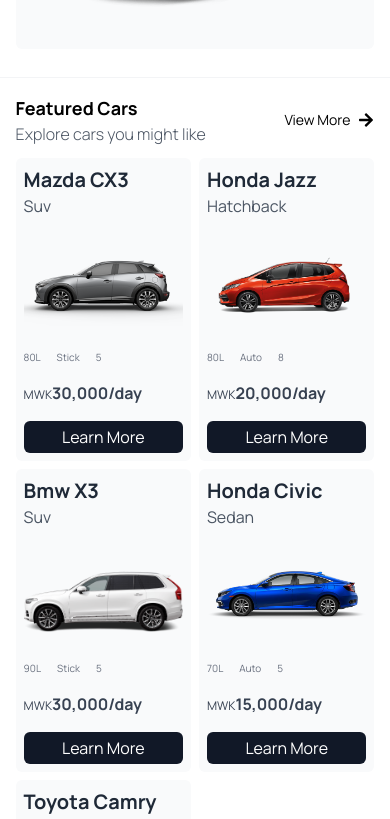
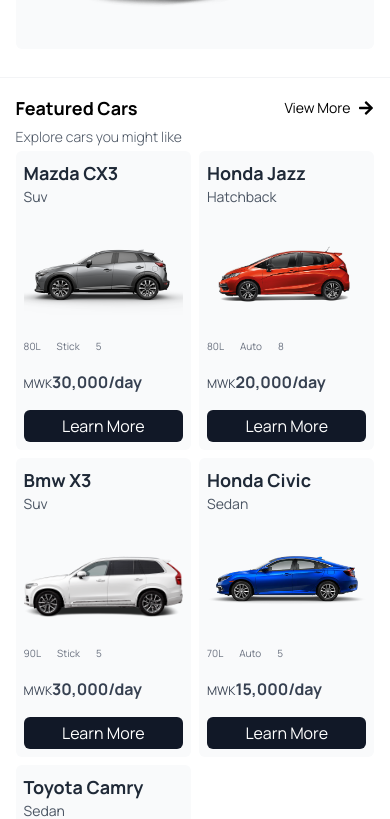
Before and after one commit to jesseemana/Car-rentals, a Next.js app: page / in a window 390 px wide. Shown: the part 1027-1846 px from the top of the page. Built offline with nearby package versions, Linux system fonts and the light colour scheme.

Commit message:
modified responsive stylings

```diff
--- a/app/components/Card.tsx
+++ b/app/components/Card.tsx
@@ -11,8 +11,8 @@
   return (
     <div className='bg-gray-50 p-2 lg:p-5 rounded-md w-full flex flex-col gap-4 group'>
       <div className='flex flex-col'>
-        <p className='font-bold text-gray-800 text-xl capitalize'>{name}</p>
-        <p className='font-normal text-gray-600 text-md capitalize'>{type}</p>
+        <p className='font-bold text-gray-800 text-lg md:text-xl capitalize'>{name}</p>
+        <p className='font-normal text-gray-600 text-sm md:text-md capitalize'>{type}</p>
       </div>
 
       <div className='h-[100px] grid place-items-center hover:scale-120 transition-all'>
--- a/app/components/Catalogues.tsx
+++ b/app/components/Catalogues.tsx
@@ -10,17 +10,15 @@
   return (
     <section id='catalogue' className='border-t border-gray-100 py-4'>
       <Content>
-        <div className='flex flex-col gap-3'>
+        <div className='flex flex-col gap-1'>
           <div className='flex justify-between'>
-            <div>
-              <h1 className='text-lg lg:text-2xl capitalize font-bold'>featured cars</h1>
-              <p className='text-gray-600 font-light'>Explore cars you might like</p>
-            </div>
+            <h1 className='text-lg lg:text-2xl capitalize font-bold'>featured cars</h1>
             <Link href='/cars' className='group flex items-center gap-2'>
               <h1 className='text-sm lg:text-lg font-normal capitalize'>view more</h1>
               <FaArrowRight />
             </Link>
           </div>
+          <p className='text-gray-600 font-light text-[14px]'>Explore cars you might like</p>
           <Cars cars={cars} />
         </div>
       </Content>
```
